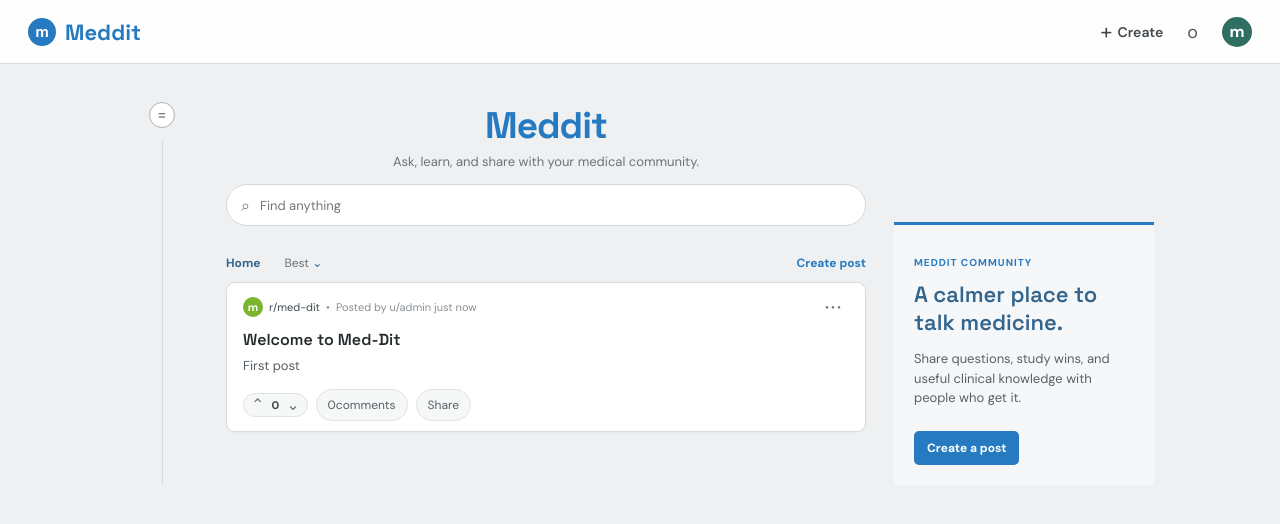
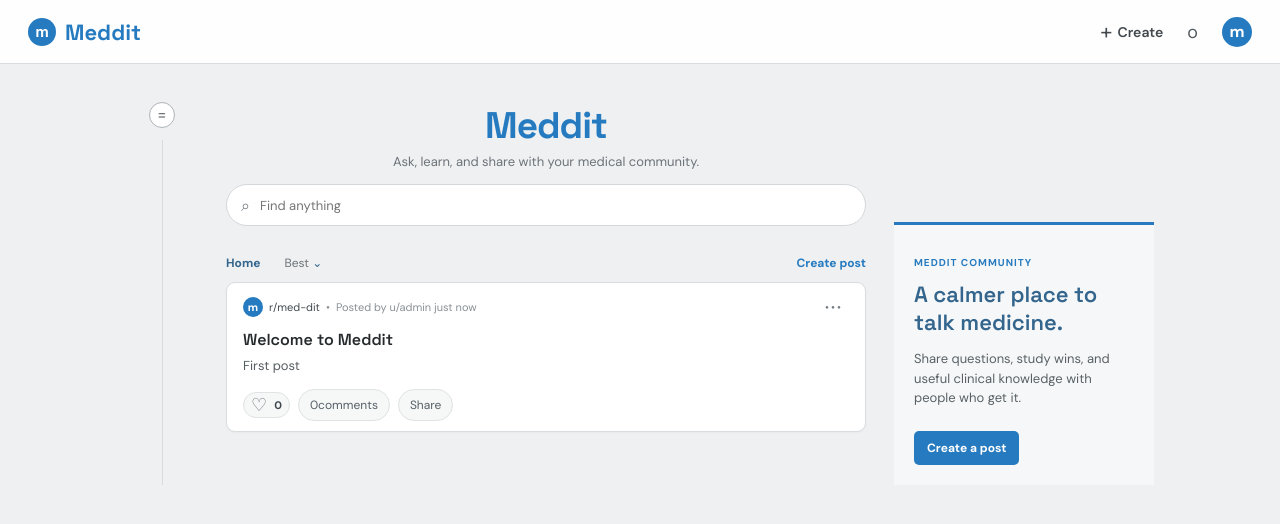
Before and after one commit to Delwinsebi/Med-Dit, a Vue app: page / in a window 1280 px wide. Shown: the top 524 px of the page. Built offline with nearby package versions, Linux system fonts and the light colour scheme.

Commit message:
feat: replace votes with likes in Post interface and update related components

```diff
--- a/src/components/Post.vue
+++ b/src/components/Post.vue
@@ -6,7 +6,7 @@ export interface PostProps {
   author: string
   community: string
   timeAgo?: string
-  votes: number
+  likes: number
   commentCount?: number
 }
 
@@ -19,6 +19,6 @@ defineProps<{
   <article class="post-card">
     <div class="post-meta"><span class="community-mark">m</span><span>r/med-dit</span><span class="muted">•</span><span class="muted">Posted by u/{{ post.author }} {{ post.timeAgo }}</span><button class="more-button" type="button" aria-label="More post options">•••</button></div>
     <h2>{{ post.title }}</h2><p class="post-content">{{ post.content }}</p>
-    <div class="post-actions"><div class="vote-control"><button type="button" aria-label="Upvote post">⌃</button><strong>{{ post.votes }}</strong><button type="button" aria-label="Downvote post">⌄</button></div><button type="button" class="post-action">{{ post.commentCount }} <span>comments</span></button><button type="button" class="post-action">Share</button></div>
+    <div class="post-actions"><div class="like-control"><button type="button" aria-label="Like post">♡</button><strong>{{ post.likes }}</strong></div><button type="button" class="post-action">{{ post.commentCount }} <span>comments</span></button><button type="button" class="post-action">Share</button></div>
   </article>
 </template>
--- a/src/stores/posts.ts
+++ b/src/stores/posts.ts
@@ -8,7 +8,7 @@ export interface Post {
   content: string
   author: string
   timeAgo: string
-  votes: number
+  likes: number
   commentCount: number
 }
 
@@ -16,12 +16,12 @@ export const usePostStore = defineStore('posts', () => {
   const posts = ref<Post[]>([
     {
       id: 1,
-      title: 'Welcome to Med-Dit',
+      title: 'Welcome to Meddit',
       topics: 'community, introductions',
       content: 'First post',
       author: 'admin',
       timeAgo: 'just now',
-      votes: 0,
+      likes: 0,
       commentCount: 0
     }
   ])
@@ -34,7 +34,7 @@ export const usePostStore = defineStore('posts', () => {
       content: input.content,
       author: input.author || 'current_user',
       timeAgo: 'just now',
-      votes: 0,
+      likes: 0,
       commentCount: 0
     })
   }
--- a/src/style.css
+++ b/src/style.css
@@ -31,7 +31,7 @@ a { color: inherit; text-decoration: none; }
 .create-link span { font-size: 22px; font-weight: 400; line-height: 0; }
 .icon-button, .avatar { border: 0; background: transparent; }
 .icon-button { color: #555d62; font-size: 18px; }
-.avatar { width: 30px; height: 30px; color: white; background: #2f6f62; font-weight: 700; }
+.avatar { width: 30px; height: 30px; color: white; background: #267bc0; font-weight: 700; }
 
 .feed-page { display: grid; grid-template-columns: 72px minmax(0, 640px) 260px; gap: 28px; justify-content: center; padding: 38px 28px 80px; }
 .rail { display: flex; flex-direction: column; align-items: center; }
@@ -49,16 +49,16 @@ a { color: inherit; text-decoration: none; }
 .post-list { display: grid; gap: 10px; }
 .post-card { padding: 14px 16px 10px; background: var(--card); border: 1px solid var(--line); border-radius: 9px; box-shadow: 0 1px 2px rgba(31,36,40,.03); }
 .post-meta { display: flex; align-items: center; gap: 6px; color: #41494e; font-size: 11px; }
-.community-mark { width: 20px; height: 20px; color: white; background: #7ab52d; font-size: 11px; font-weight: 700; }
+.community-mark { width: 20px; height: 20px; color: white; background: #267bc0; font-size: 11px; font-weight: 700; }
 .muted { color: #899095; }
 .more-button { margin-left: auto; border: 0; color: #737b80; background: transparent; letter-spacing: 2px; }
 .post-card h2 { margin: 12px 0 6px; font: 600 16px 'Space Grotesk', sans-serif; color: #252a2d; }
 .post-content { margin: 0; color: #555d62; font-size: 13px; line-height: 1.55; white-space: pre-line; }
 .post-actions { display: flex; align-items: center; gap: 8px; margin-top: 13px; }
-.vote-control, .post-action { display: inline-flex; align-items: center; border: 1px solid #e0e3e4; border-radius: 18px; background: #f6f7f7; color: #566066; font-size: 12px; }
-.vote-control { gap: 7px; padding: 3px 7px; }
-.vote-control button { padding: 0; border: 0; color: #6d777c; background: transparent; font-size: 16px; line-height: 1; }
-.vote-control strong { color: #3e474c; font-size: 11px; }
+.like-control, .post-action { display: inline-flex; align-items: center; border: 1px solid #e0e3e4; border-radius: 18px; background: #f6f7f7; color: #566066; font-size: 12px; }
+.like-control { gap: 7px; padding: 3px 7px; }
+.like-control button { padding: 0; border: 0; color: #6d777c; background: transparent; font-size: 18px; line-height: 1; }
+.like-control strong { color: #3e474c; font-size: 11px; }
 .post-action { padding: 7px 11px; }
 .post-action:hover, .toolbar-create:hover, .create-link:hover { color: var(--orange); }
 .about-panel { align-self: start; margin-top: 120px; padding: 20px; border-top: 3px solid var(--orange); color: #596166; background: rgba(255,255,255,.5); }
```
